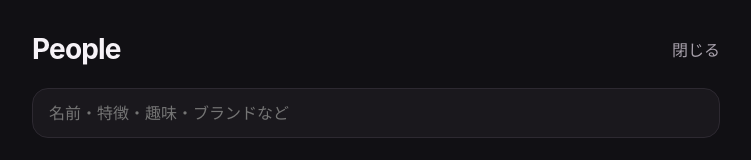
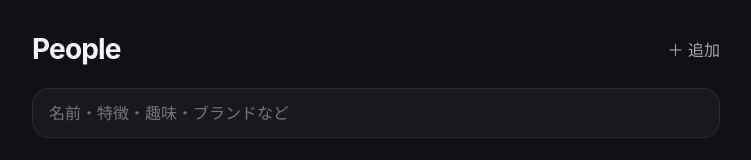
Before and after one commit to karukimori-wq/Velvet, a Next.js app: page /people in a window 1280 px wide. Shown: the top 160 px of the page, without its empty margins (264-1015 px from the left). Built offline with nearby package versions, Linux system fonts and the light colour scheme.

Commit message:
Connect People list to owner-scoped repository and add creation link

```diff
--- a/app/people/page.tsx
+++ b/app/people/page.tsx
@@ -1,17 +1,21 @@
 import Link from "next/link";
 import { BottomNav } from "@/components/bottom-nav";
-import { people } from "@/lib/demo-data";
+import { listPeople } from "@/lib/demo-data";
 
 export default async function PeoplePage({ searchParams }: { searchParams: Promise<{ q?: string }> }) {
   const { q = "" } = await searchParams;
   const query = q.trim().toLowerCase();
+  const people = listPeople();
   const filtered = query
     ? people.filter((person) => [person.name, person.rank, ...person.personality].filter(Boolean).join(" ").toLowerCase().includes(query))
     : people;
 
   return (
     <main className="shell">
-      <header className="header"><div className="brand">People</div><Link className="subtle" href="/">閉じる</Link></header>
+      <header className="header">
+        <div className="brand">People</div>
+        <Link className="subtle" href="/people/new">＋ 追加</Link>
+      </header>
       <form action="/people" method="get">
         <input className="searchBox" name="q" defaultValue={q} placeholder="名前・特徴・趣味・ブランドなど" autoComplete="off" />
       </form>
```
